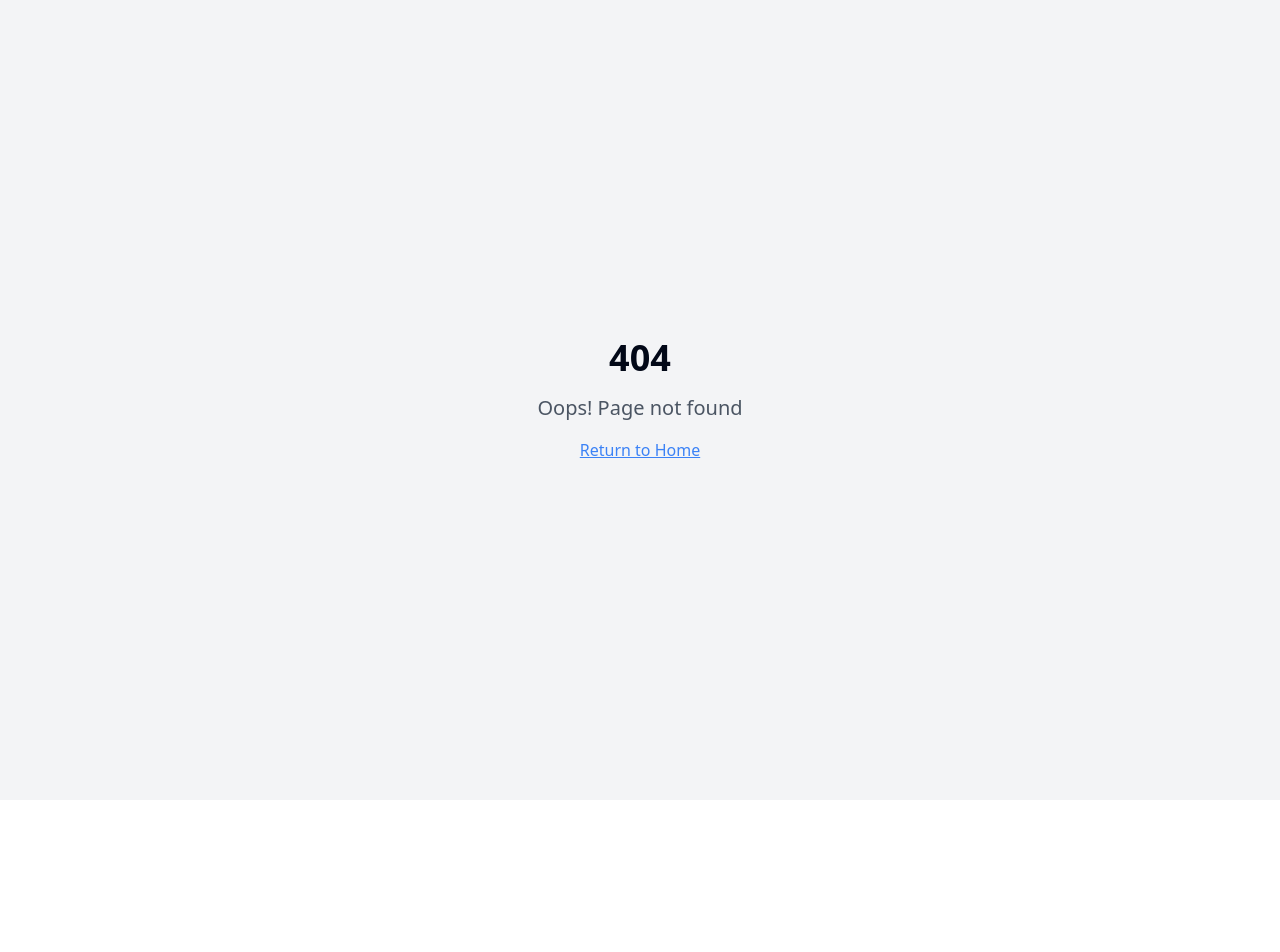
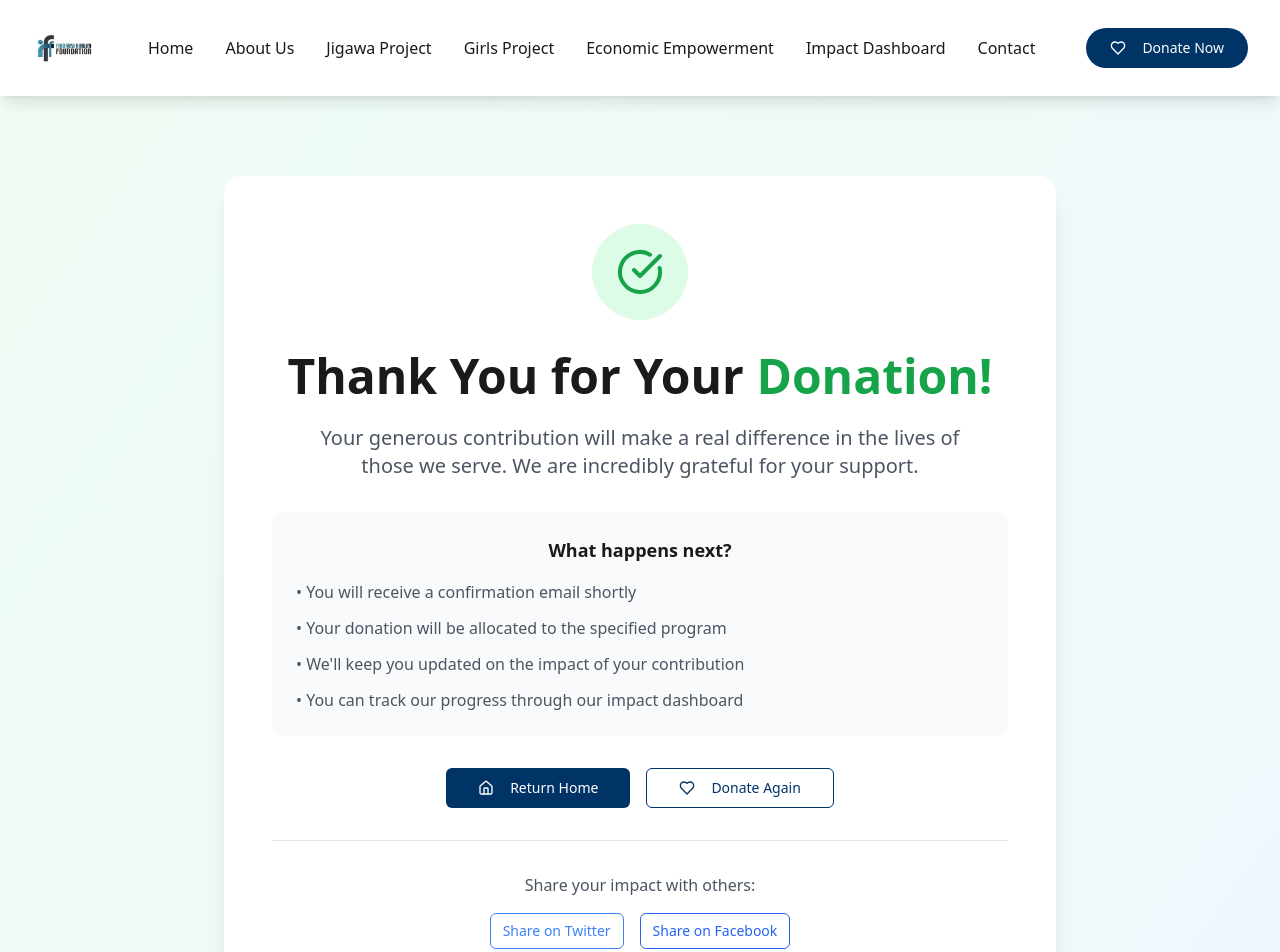
Before and after one commit to CyberG247/firdausi-ringim-foundation, a React (Vite) app: page /payment-success in a window 1280 px wide. Before the commit this address had no page. Shown: the top 952 px of the page. Before the commit the page ends 800 px from the top, so only its background shows below. Built offline with nearby package versions, Linux system fonts and the light colour scheme.

Commit message:
Fix: Payment processing page not opening
The payment processing page was not opening. This commit addresses the issue.

```diff
--- a/src/App.tsx
+++ b/src/App.tsx
@@ -8,6 +8,7 @@ import Index from "./pages/Index";
 import LendAHand from "./pages/LendAHand";
 import PartnerWithUs from "./pages/PartnerWithUs";
 import Donate from "./pages/Donate";
+import PaymentSuccess from "./pages/PaymentSuccess";
 import Volunteer from "./pages/Volunteer";
 import JigawaProject from "./pages/JigawaProject";
 import GirlsProject from "./pages/GirlsProject";
@@ -27,6 +28,7 @@ const App = () => (
           <Route path="/lend-a-hand" element={<LendAHand />} />
           <Route path="/partner-with-us" element={<PartnerWithUs />} />
           <Route path="/donate" element={<Donate />} />
+          <Route path="/payment-success" element={<PaymentSuccess />} />
           <Route path="/volunteer" element={<Volunteer />} />
           <Route path="/jigawa-project" element={<JigawaProject />} />
           <Route path="/girls-project" element={<GirlsProject />} />
--- /dev/null
+++ b/src/pages/PaymentSuccess.tsx
@@ -0,0 +1,137 @@
+
+import { useEffect, useState } from 'react';
+import { useSearchParams, Link } from 'react-router-dom';
+import { CheckCircle, Heart, Home } from 'lucide-react';
+import { Button } from '@/components/ui/button';
+import Header from '@/components/Header';
+import Footer from '@/components/Footer';
+
+const PaymentSuccess = () => {
+  const [searchParams] = useSearchParams();
+  const amount = searchParams.get('amount');
+  const purpose = searchParams.get('purpose');
+
+  const [confettiVisible, setConfettiVisible] = useState(true);
+
+  useEffect(() => {
+    // Hide confetti effect after 3 seconds
+    const timer = setTimeout(() => {
+      setConfettiVisible(false);
+    }, 3000);
+
+    return () => clearTimeout(timer);
+  }, []);
+
+  return (
+    <div className="min-h-screen bg-gradient-to-br from-green-50 to-blue-50">
+      <Header />
+
+      <section className="py-20">
+        <div className="max-w-4xl mx-auto px-4 sm:px-6 lg:px-8 text-center">
+          <div className="bg-white rounded-2xl shadow-xl p-8 md:p-12">
+            {/* Success Icon */}
+            <div className="mx-auto w-24 h-24 bg-green-100 rounded-full flex items-center justify-center mb-8">
+              <CheckCircle className="w-12 h-12 text-green-600" />
+            </div>
+
+            {/* Thank You Message */}
+            <h1 className="text-4xl md:text-5xl font-bold text-foundation-dark mb-6">
+              Thank You for Your <span className="text-green-600">Donation!</span>
+            </h1>
+
+            <p className="text-xl text-gray-600 mb-8 max-w-2xl mx-auto">
+              Your generous contribution will make a real difference in the lives of those we serve.
+              We are incredibly grateful for your support.
+            </p>
+
+            {/* Donation Details */}
+            {amount && (
+              <div className="bg-foundation-blue/5 rounded-lg p-6 mb-8 max-w-md mx-auto">
+                <h3 className="text-lg font-semibold text-foundation-dark mb-4">Donation Details</h3>
+                <div className="space-y-2 text-left">
+                  <div className="flex justify-between">
+                    <span className="text-gray-600">Amount:</span>
+                    <span className="font-semibold">₦{parseInt(amount).toLocaleString()}</span>
+                  </div>
+                  {purpose && (
+                    <div className="flex justify-between">
+                      <span className="text-gray-600">Purpose:</span>
+                      <span className="font-semibold">{decodeURIComponent(purpose)}</span>
+                    </div>
+                  )}
+                  <div className="flex justify-between">
+                    <span className="text-gray-600">Status:</span>
+                    <span className="text-green-600 font-semibold">Completed</span>
+                  </div>
+                </div>
+              </div>
+            )}
+
+            {/* What's Next */}
+            <div className="bg-gray-50 rounded-lg p-6 mb-8">
+              <h3 className="text-lg font-semibold text-foundation-dark mb-4">What happens next?</h3>
+              <div className="text-left space-y-3 text-gray-600">
+                <p>• You will receive a confirmation email shortly</p>
+                <p>• Your donation will be allocated to the specified program</p>
+                <p>• We'll keep you updated on the impact of your contribution</p>
+                <p>• You can track our progress through our impact dashboard</p>
+              </div>
+            </div>
+
+            {/* Action Buttons */}
+            <div className="flex flex-col sm:flex-row gap-4 justify-center">
+              <Link to="/">
+                <Button className="bg-foundation-blue hover:bg-foundation-blue/90 text-white px-8 py-3">
+                  <Home className="w-5 h-5 mr-2" />
+                  Return Home
+                </Button>
+              </Link>
+
+              <Link to="/donate">
+                <Button variant="outline" className="border-foundation-blue text-foundation-blue hover:bg-foundation-blue hover:text-white px-8 py-3">
+                  <Heart className="w-5 h-5 mr-2" />
+                  Donate Again
+                </Button>
+              </Link>
+            </div>
+
+            {/* Social Sharing */}
+            <div className="mt-8 pt-8 border-t border-gray-200">
+              <p className="text-gray-600 mb-4">Share your impact with others:</p>
+              <div className="flex justify-center space-x-4">
+                <Button
+                  variant="outline"
+                  size="sm"
+                  onClick={() => {
+                    const text = `I just donated to Firdausi Ringim Foundation! Join me in making a difference. #MakeADifference #Charity`;
+                    const url = `https://twitter.com/intent/tweet?text=${encodeURIComponent(text)}&url=${encodeURIComponent(window.location.origin)}`;
+                    window.open(url, '_blank');
+                  }}
+                  className="text-blue-500 border-blue-500 hover:bg-blue-500 hover:text-white"
+                >
+                  Share on Twitter
+                </Button>
+
+                <Button
+                  variant="outline"
+                  size="sm"
+                  onClick={() => {
+                    const url = `https://www.facebook.com/sharer/sharer.php?u=${encodeURIComponent(window.location.origin)}`;
+                    window.open(url, '_blank');
+                  }}
+                  className="text-blue-600 border-blue-600 hover:bg-blue-600 hover:text-white"
+                >
+                  Share on Facebook
+                </Button>
+              </div>
+            </div>
+          </div>
+        </div>
+      </section>
+
+      <Footer />
+    </div>
+  );
+};
+
+export default PaymentSuccess;
```
